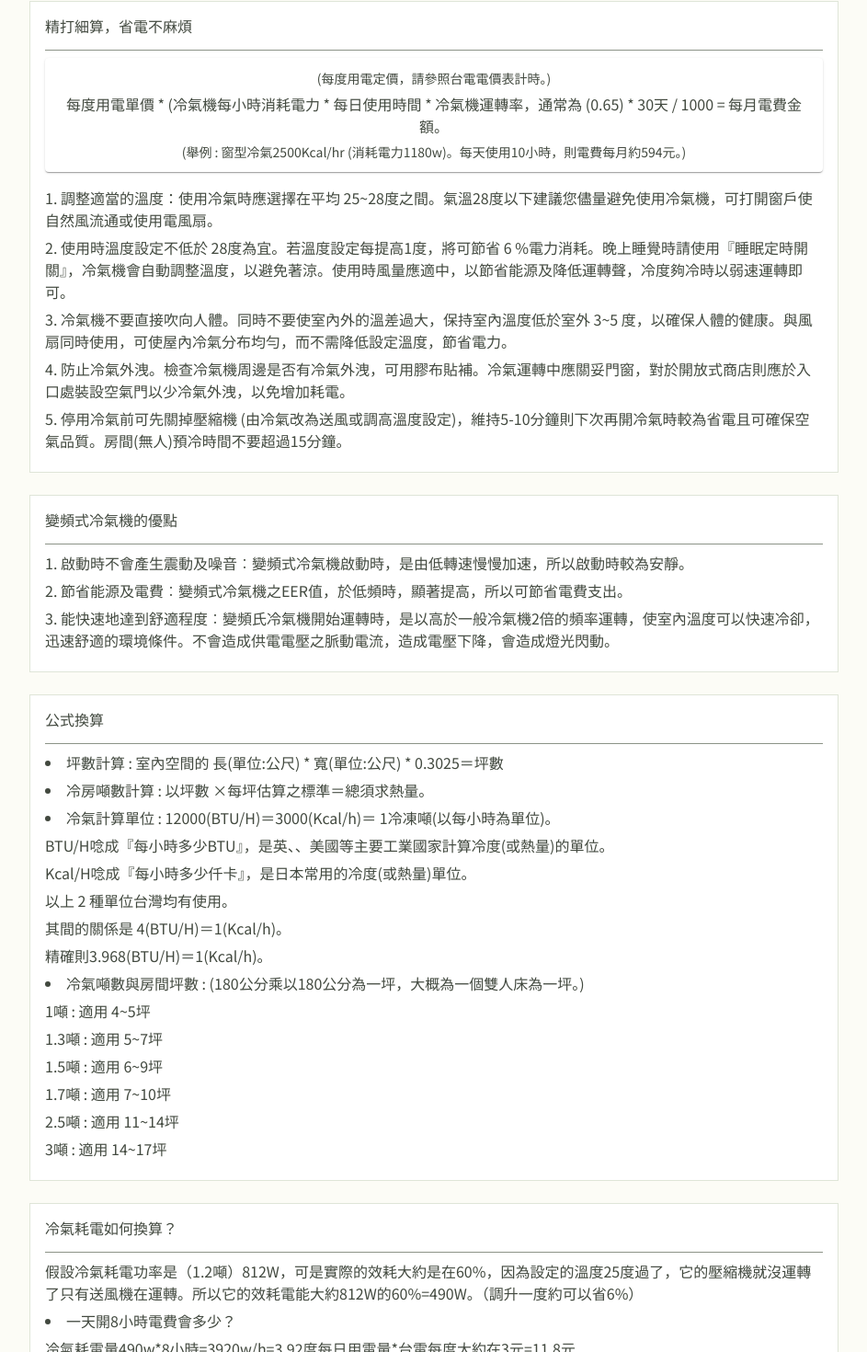
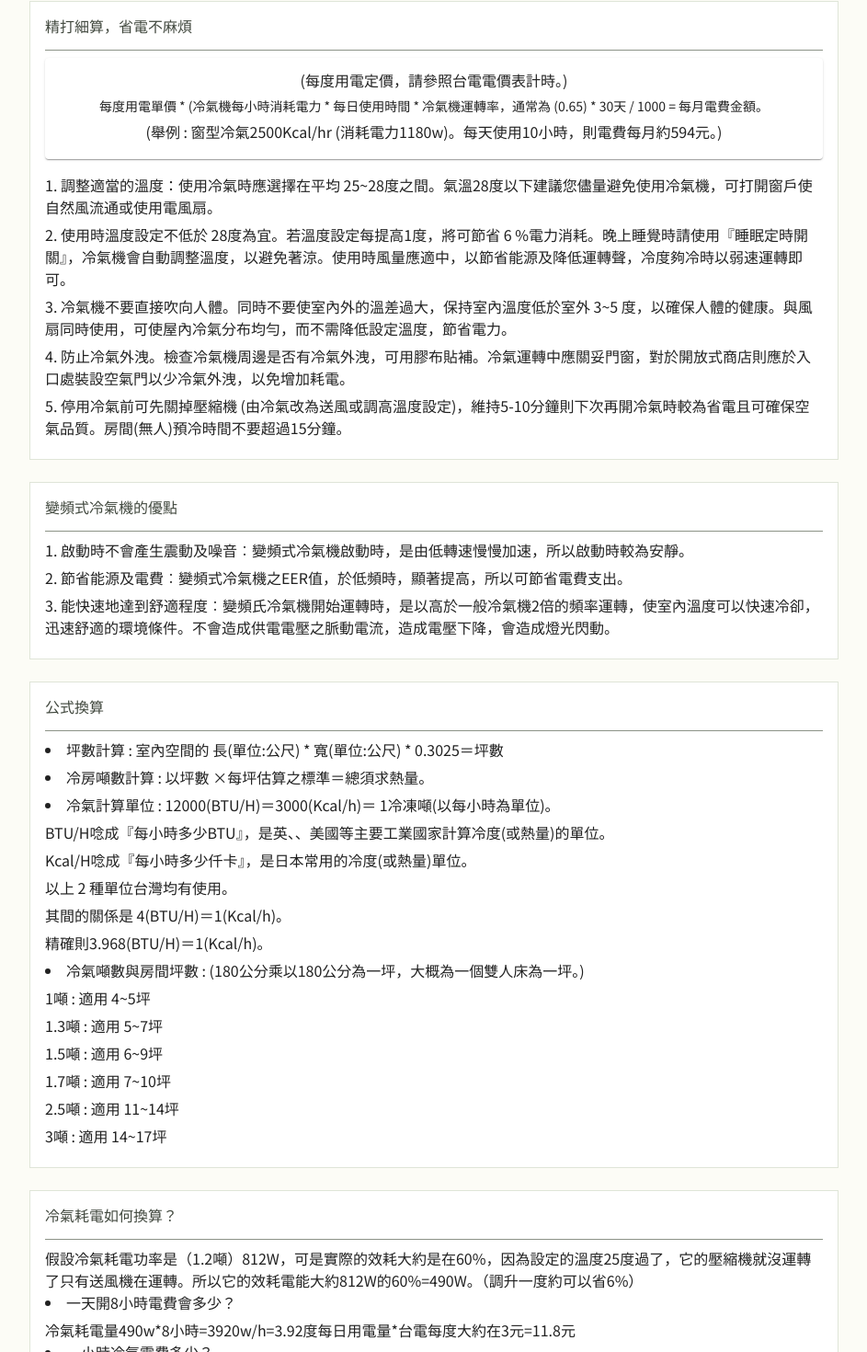
Before and after one commit to HsiuHsu/chernytay-web, a React (Create React App) app: page /faq in a window 1280 px wide. Shown: the part 1268-2738 px from the top of the page at 92% size, without its empty margins (168-1111 px from the left). Built offline with nearby package versions, Linux system fonts and the light colour scheme.

Commit message:
adjust css

```diff
--- a/src/components/FaqItems.jsx
+++ b/src/components/FaqItems.jsx
@@ -1,37 +1,25 @@
 import React from 'react'
-import { List, Paper, Typography } from "@mui/material"
-import { makeStyles } from "@mui/styles"
+import { Box, List, Paper, Typography } from "@mui/material"
 
-const useStyles = makeStyles((theme) => ({
-    mb6: { marginBottom: 6 },
-    txt: { color: 'var(--on-surface-variant)' },
-    listGroup: {
-        listStyle: 'decimal',
-        listStylePosition: 'inside',
-        marginBottom: 6,
-        '& li:nth-last-child(1)': {
-            marginBottom: 0
-        },
-    },
-}))
-
-const FaqItem1 = () => {
-    const classes = useStyles()
+export const FaqItem1 = ({ classes }) => {
+    const faqItem1Infos = [
+        '冷氣機在經過一長時間運轉後 , 裡面的重要零件會因為冷熱交替的關係 , 附著難以清除的污垢 , 這時候如果沒有作好妥善的保養維修工作 , 除了會阻礙冷氣機的正常運轉外 , 還有可能加速零件的磨損 . 耗費電力 , 以致縮短冷氣機的使用壽命 !',
+        '建議您冷房專用的冷氣機 , 二年需做一次專業保養。如果是冷暖兩用型的冷氣機一年做一次的專業保養。'
+    ]
     return (
-        <>
-            <Typography variant='body1' className={`${classes.mb6} ${classes.txt}`} >冷氣機在經過一長時間運轉後 , 裡面的重要零件會因為冷熱交替的關係 , 附著難以清除的污垢 , 這時候如果沒有作好妥善的保養維修工作 , 除了會阻礙冷氣機的正常運轉外 , 還有可能加速零件的磨損 . 耗費電力 , 以致縮短冷氣機的使用壽命 !</Typography>
-            <Typography variant='body1' className={classes.txt}>建議您冷房專用的冷氣機 , 二年需做一次專業保養。如果是冷暖兩用型的冷氣機一年做一次的專業保養。</Typography>
-        </>
+        <>{
+            faqItem1Infos.map((item, index) => (
+                <Typography variant='body1' key={index} className={`${index !== faqItem1Infos.length - 1 && classes.mb6} ${classes.txt}`}>{item}</Typography>
+            ))
+        }</>
     )
 }
-const FaqItem2 = () => {
-    const classes = useStyles()
+export const FaqItem2 = ({ classes }) => {
     return (
-        <>
         <Typography variant='body1' className={classes.txt}>使用冷氣時之溫度若設定於24°C，是相當清爽舒適的。但冷氣機溫度設定每昇高 1°C 之溫度設定，會幫自己節省6％的電費。而當我們使用冷氣時加上電風扇吹，我們會有溫度降 3°C的感覺。故當我們將冷氣機之溫度設定在27°C，再加上1台電扇時。我們可為自己節省18％之電費，並且得到原先冷氣設定在24°C的效果。</Typography>
-        </>
     )
 }
+export const FaqItem3 = ({ classes }) => {
     const faqItem3Infos = [
         '購買高 EER省電高效率冷氣。',
         '加一台電風扇，冷房效果更好，如果室內是長方形或有彎曲的通道，最好在決定適當的機型後，加一部電風扇，讓冷氣吹的更遠。冷氣房內配合電風扇使用可達到相同的舒適感，並可降低電力消耗。',
@@ -43,16 +31,15 @@ const faqItem3Infos = [
         '冷熱同源，浪費電力耗能源。冷氣房內避免使用高熱負載之用具，如熨斗、火鍋、炊具等。',
         '避免在房間內使用高熱源電器如吹風機、瓦斯爐等，都會抵銷冷氣的強度。'
     ]
-const FaqItem3 = () => {
-    const classes = useStyles()
     return (
         <List disablePadding className={classes.listGroup}>
             {
-                faqItem3Infos.map((item, index) => (<Typography key={index} component='li' variant='body1' className={`${classes.mb6} ${classes.txt}`} >{item}</Typography>))
+                faqItem3Infos.map(item => (<Typography key={item} component='li' variant='body1'>{item}</Typography>))
             }
         </List>
     )
 }
+export const FaqItem4 = ({ classes }) => {
     const faqItem4Infos = [
         '調整適當的溫度：使用冷氣時應選擇在平均 25~28度之間。氣溫28度以下建議您儘量避免使用冷氣機，可打開窗戶使自然風流通或使用電風扇。',
         '使用時溫度設定不低於 28度為宜。若溫度設定每提高1度，將可節省 6 %電力消耗。晚上睡覺時請使用『睡眠定時開關』，冷氣機會自動調整溫度，以避免著涼。使用時風量應適中，以節省能源及降低運轉聲，冷度夠冷時以弱速運轉即可。',
@@ -60,38 +47,43 @@ const faqItem4Infos = [
         '防止冷氣外洩。檢查冷氣機周邊是否有冷氣外洩，可用膠布貼補。冷氣運轉中應關妥門窗，對於開放式商店則應於入口處裝設空氣門以少冷氣外洩，以免增加耗電。',
         '停用冷氣前可先關掉壓縮機 (由冷氣改為送風或調高溫度設定)，維持5-10分鐘則下次再開冷氣時較為省電且可確保空氣品質。房間(無人)預冷時間不要超過15分鐘。'
     ]
-const FaqItem4 = () => {
-    const classes = useStyles()
     return (
         <>
             <Paper sx={{ padding: '12px 16px', textAlign: 'center', marginBottom: 2 }}>
-                <Typography variant='body2' className={`${classes.mb6} ${classes.txt}`}>(每度用電定價，請參照台電電價表計時。)</Typography>
-                <Typography variant='body1' className={`${classes.mb6} ${classes.txt}`}>每度用電單價 * (冷氣機每小時消耗電力 * 每日使用時間 * 冷氣機運轉率，通常為 (0.65) * 30天 / 1000 = 每月電費金額。</Typography>
-                <Typography variant='body2' className={classes.txt}>(舉例 : 窗型冷氣2500Kcal/hr (消耗電力1180w)。每天使用10小時，則電費每月約594元。)</Typography>
+                <List disablePadding className={classes.listGroup}>
+                    {
+                        ['(每度用電定價，請參照台電電價表計時。)',
+                            '每度用電單價 * (冷氣機每小時消耗電力 * 每日使用時間 * 冷氣機運轉率，通常為 (0.65) * 30天 / 1000 = 每月電費金額。',
+                            '(舉例 : 窗型冷氣2500Kcal/hr (消耗電力1180w)。每天使用10小時，則電費每月約594元。)'
+                        ].map((item, index) => (
+                            <Typography key={index} variant={index == 1 ? 'body2' : 'body1'} component='li' sx={{ listStyle: 'none' }}>{item}</Typography>
+                        ))
+                    }
+                </List>
             </Paper>
             <List disablePadding className={classes.listGroup}>
                 {
-                    faqItem4Infos.map((item, index) => (<Typography key={index} component='li' variant='body1' className={`${classes.mb6} ${classes.txt}`}>{item}</Typography>))
+                    faqItem4Infos.map(item => (<Typography key={item} component='li' variant='body1'>{item}</Typography>))
                 }
             </List>
         </>
     )
 }
+export const FaqItem5 = ({ classes }) => {
     const faqItem5Infos = [
         '啟動時不會產生震動及噪音︰變頻式冷氣機啟動時，是由低轉速慢慢加速，所以啟動時較為安靜。',
         '節省能源及電費︰變頻式冷氣機之EER值，於低頻時，顯著提高，所以可節省電費支出。',
         '能快速地達到舒適程度︰變頻氏冷氣機開始運轉時，是以高於一般冷氣機2倍的頻率運轉，使室內溫度可以快速冷卻，迅速舒適的環境條件。不會造成供電電壓之脈動電流，造成電壓下降，會造成燈光閃動。'
     ]
-const FaqItem5 = () => {
-    const classes = useStyles()
     return (
         <List disablePadding className={classes.listGroup}>
             {
-                faqItem5Infos.map((item, index) => (<Typography key={index} component='li' variant='body1' className={`${classes.mb6} ${classes.txt}`}>{item}</Typography>))
+                faqItem5Infos.map(item => (<Typography key={item} component='li' variant='body1'>{item}</Typography>))
             }
         </List>
     )
 }
+export const FaqItem6 = ({ classes }) => {
     const faqItem6Infos = [
         {
             title: '坪數計算 : 室內空間的 長(單位:公尺) * 寬(單位:公尺) * 0.3025＝坪數'
@@ -114,15 +106,13 @@ const faqItem6Infos = [
                 '3噸 : 適用 14~17坪']
         }
     ]
-const FaqItem6 = () => {
-    const classes = useStyles()
     return (
         <>
             {faqItem6Infos.map((item, index) => (
                 <List disablePadding className={classes.listGroup} key={index}>
-                    <Typography component='li' variant='body1' sx={{ listStyle: 'disc', listStylePosition: 'inside' }} className={`${classes.mb6} ${classes.txt}`}>{item.title}</Typography>
+                    <Typography component='li' variant='body1' sx={{ listStyle: 'disc', listStylePosition: 'inside' }}>{item.title}</Typography>
                     {
-                        item.details && item.details.map((detail) => (<Typography key={detail} component='li' variant='body1' className={`${classes.mb6} ${classes.txt}`} sx={{ listStyle: 'none', listStylePosition: 'inside' }}>{detail}</Typography>))
+                        item.details && item.details.map(detail => (<Typography key={detail} component='li' variant='body1' sx={{ listStyle: 'none', listStylePosition: 'inside' }}>{detail}</Typography>))
                     }
                 </List>
             ))
@@ -130,24 +120,39 @@ const FaqItem6 = () => {
         </>
     )
 }
-const FaqItem7 = () => {
-    const classes = useStyles()
+export const FaqItem7 = ({ classes }) => {
+    const faqItem7Infos = [
+        { p: '假設冷氣耗電功率是（1.2噸）812W，可是實際的效耗大約是在60%，因為設定的溫度25度過了，它的壓縮機就沒運轉了只有送風機在運轉。所以它的效耗電能大約812W的60%=490W。（調升一度約可以省6%）' },
+        {
+            title: '一天開8小時電費會多少？',
+            p: '冷氣耗電量490w*8小時=3920w/h=3.92度每日用電量*台電每度大約在3元=11.8元'
+        },
+        {
+            title: '一小時冷氣電費多少？',
+            p: '11.8元/8小時=1.5元'
+        }
+    ]
     return (
         <List disablePadding className={classes.listGroup} >
-            <Typography component='li' variant='body1' className={`${classes.mb6} ${classes.txt}`} sx={{ listStyle: 'none' }} >假設冷氣耗電功率是（1.2噸）812W，可是實際的效耗大約是在60%，因為設定的溫度25度過了，它的壓縮機就沒運轉了只有送風機在運轉。所以它的效耗電能大約812W的60%=490W。（調升一度約可以省6%）</Typography>
-            <Typography component='li' variant='body1' className={`${classes.mb6} ${classes.txt}`} sx={{ listStyle: 'disc', listStylePosition: 'inside' }} >一天開8小時電費會多少？</Typography>
-            <Typography component='li' variant='body1' className={`${classes.mb6} ${classes.txt}`} sx={{ listStyle: 'none' }} >冷氣耗電量490w*8小時=3920w/h=3.92度每日用電量*台電每度大約在3元=11.8元</Typography>
-            <Typography component='li' variant='body1' className={`${classes.mb6} ${classes.txt}`} sx={{ listStyle: 'disc', listStylePosition: 'inside' }} >一小時冷氣電費多少？</Typography>
-            <Typography component='li' variant='body1' className={classes.txt} sx={{ listStyle: 'none' }} >11.8元/8小時=1.5元</Typography>
+            {
+                faqItem7Infos.map((item, index) => (
+                    <Box key={index}>
+                        {
+                            item.title && <Typography component='li' variant='body1' sx={{ listStyle: 'disc', listStylePosition: 'inside' }}>{item.title}</Typography>
+                        }
+                        <Typography component='li' variant='body1' sx={{ listStyle: 'none' }}>{item.p}</Typography>
+                    </Box>
+                ))
+            }
         </List>
     )
 }
-const FaqItem8 = () => {
-    const classes = useStyles()
+export const FaqItem8 = ({ classes }) => {
     return (
         <Typography variant='body1' className={classes.txt}>賣場裡有這麼多冷氣，怎麼知道哪一台比較省電呢？答案就在EER。EER是冷氣機的能源效率，Energy Efficiency Rate的縮寫，就是「冷房能力」除以消耗電力的結果，相當於做多少工吃多少飯的比值，所以我們希望冷氣多做工作少吃飯(電)，因此EER值愈高愈好。</Typography>
     )
 }
+export const FaqItem9 = ({ classes }) => {
     const faqItem9Infos = [
         '設定適當的室溫, 省電又健康',
         '加一台電風扇 , 用電更輕鬆',
@@ -160,71 +165,11 @@ const faqItem9Infos = [
         '少開門窗 , 多省電費',
         '選擇噸數適中的冷氣 , 舒適又耗電'
     ]
-const FaqItem9 = () => {
-    const classes = useStyles()
     return (
         <List disablePadding className={classes.listGroup}>
             {
-                faqItem9Infos.map((item, index) => (<Typography key={index} component='li' variant='body1' className={`${classes.mb6} ${classes.txt}`}>{item}</Typography>))
+                faqItem9Infos.map(item => (<Typography key={item} component='li' variant='body1'>{item}</Typography>))
             }
         </List>
     )
 }
-
-export const faqItems = [
-    {
-        title: '冷氣應多久保養一次？',
-        item: <FaqItem1 />,
-        url: '#faqItem1',
-        id: 'faqItem1'
-    },
-    {
-        title: '冷氣使用小秘訣',
-        item: <FaqItem2 />,
-        url: '#faqItem2',
-        id: 'faqItem2'
-    },
-    {
-        title: '關於冷氣，不可不知的事',
-        item: <FaqItem3 />,
-        url: '#faqItem3',
-        id: 'faqItem3'
-    },
-    {
-        title: '精打細算，省電不麻煩',
-        item: <FaqItem4 />,
-        url: '#faqItem4',
-        id: 'faqItem4'
-    },
-    {
-        title: '變頻式冷氣機的優點',
-        item: <FaqItem5 />,
-        url: '#faqItem5',
-        id: 'faqItem5'
-    },
-    {
-        title: '公式換算',
-        item: <FaqItem6 />,
-        url: '#faqItem6',
-        id: 'faqItem6'
-    },
-    {
-        title: '冷氣耗電如何換算？',
-        item: <FaqItem7 />,
-        url: '#faqItem7',
-        id: 'faqItem7'
-    },
-    {
-        title: '如何挑選冷氣？',
-        item: <FaqItem8 />,
-        url: '#faqItem8',
-        id: 'faqItem8'
-    },
-    {
-        title: '冷氣省電絕招',
-        item: <FaqItem9 />,
-        url: '#faqItem9',
-        id: 'faqItem9'
-    },
-
-]
--- a/src/views/FaqPage.jsx
+++ b/src/views/FaqPage.jsx
@@ -1,9 +1,9 @@
 import React from 'react'
 import QuestionCard from '../components/QuestionCard'
 import { ContainerStyles } from '../utils/useCustomerComponentStyles'
-import { faqItems } from '../components/FaqItems'
 import { Button, Grid, Stack, Typography } from '@mui/material'
 import { makeStyles } from '@mui/styles'
+import { FaqItem1, FaqItem2, FaqItem3, FaqItem4, FaqItem5, FaqItem6, FaqItem7, FaqItem8, FaqItem9 } from '../components/FaqItems'
 
 const useStyles = makeStyles((theme) => ({
     faqContainer: {
@@ -44,11 +44,82 @@ const useStyles = makeStyles((theme) => ({
     },
     questionTitle: {
         color: 'var(--on-surface-variant)',
-    }
+    },
+    // faq items
+    mb6: { marginBottom: 6 },
+    txt: { color: 'var(--on-surface-variant)' },
+    listGroup: {
+        listStyle: 'decimal',
+        listStylePosition: 'inside',
+        marginBottom: 6,
+        '& li': {
+            marginBottom: 6,
+        },
+        '& li:nth-last-child(1)': {
+            marginBottom: 0
+        },
+    },
 }))
 
 function FaqPage() {
     const classes = useStyles()
+    const faqItems = [
+        {
+            title: '冷氣應多久保養一次？',
+            item: <FaqItem1 classes={classes} />,
+            url: '#faqItem1',
+            id: 'faqItem1'
+        },
+        {
+            title: '冷氣使用小秘訣',
+            item: <FaqItem2 classes={classes} />,
+            url: '#faqItem2',
+            id: 'faqItem2'
+        },
+        {
+            title: '關於冷氣，不可不知的事',
+            item: <FaqItem3 classes={classes} />,
+            url: '#faqItem3',
+            id: 'faqItem3'
+        },
+        {
+            title: '精打細算，省電不麻煩',
+            item: <FaqItem4 classes={classes} />,
+            url: '#faqItem4',
+            id: 'faqItem4'
+        },
+        {
+            title: '變頻式冷氣機的優點',
+            item: <FaqItem5 classes={classes} />,
+            url: '#faqItem5',
+            id: 'faqItem5'
+        },
+        {
+            title: '公式換算',
+            item: <FaqItem6 classes={classes} />,
+            url: '#faqItem6',
+            id: 'faqItem6'
+        },
+        {
+            title: '冷氣耗電如何換算？',
+            item: <FaqItem7 classes={classes} />,
+            url: '#faqItem7',
+            id: 'faqItem7'
+        },
+        {
+            title: '如何挑選冷氣？',
+            item: <FaqItem8 classes={classes} />,
+            url: '#faqItem8',
+            id: 'faqItem8'
+        },
+        {
+            title: '冷氣省電絕招',
+            item: <FaqItem9 classes={classes} />,
+            url: '#faqItem9',
+            id: 'faqItem9'
+        },
+
+    ]
     const handleClick = (e) => {
         e.preventDefault()
         const target = e.target.getAttribute('href')
```
Also changed, not shown: src/components/DefaultLayout.jsx (+5 -3 lines), src/components/Nav.jsx (+6 -9 lines), src/components/WorkImageCard.jsx (+6 -4 lines), src/views/ContactUsPage.jsx (+14 -15 lines), src/views/WorkPage.jsx (+14 -19 lines). Lines whose indentation alone changed are shown as unchanged.
